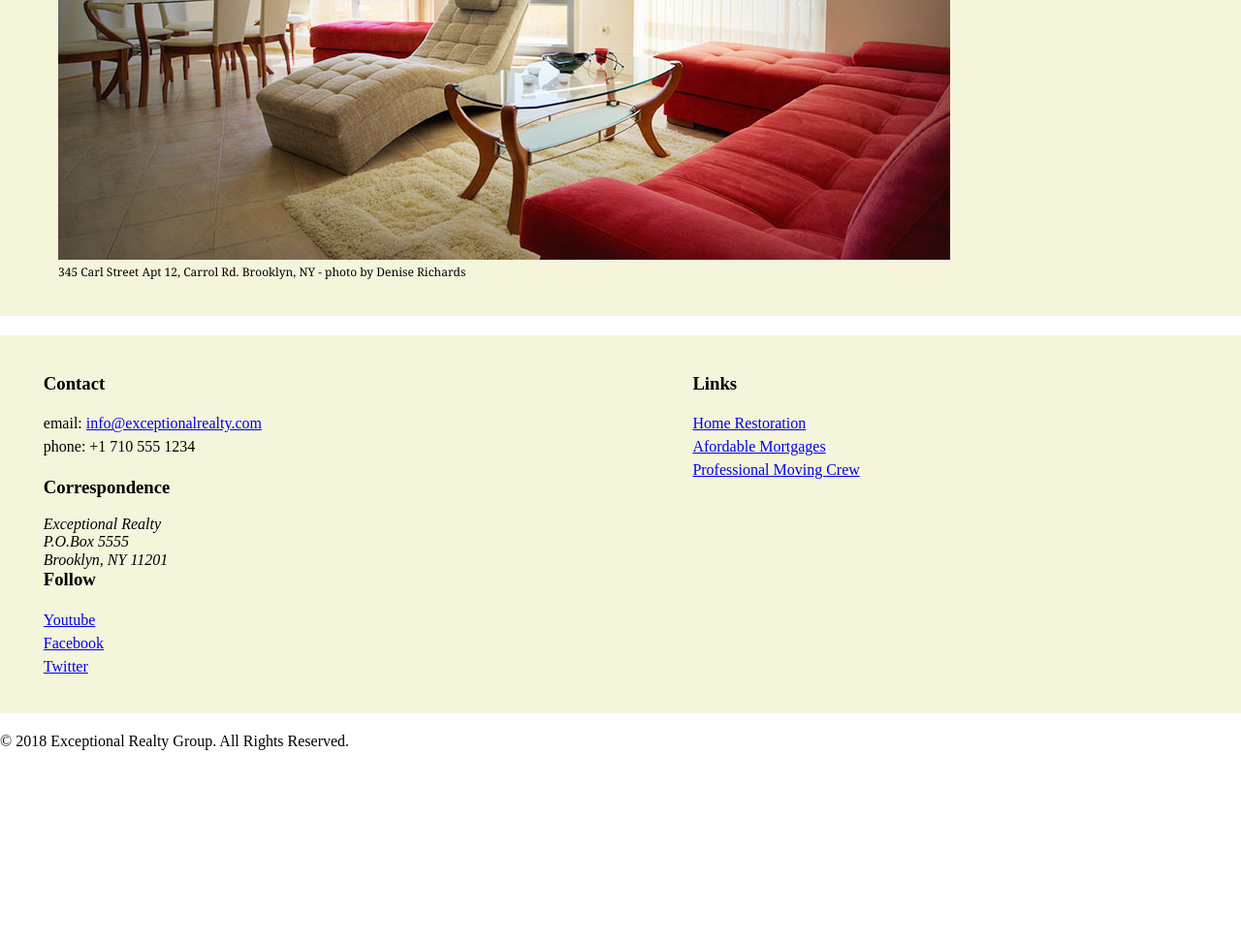
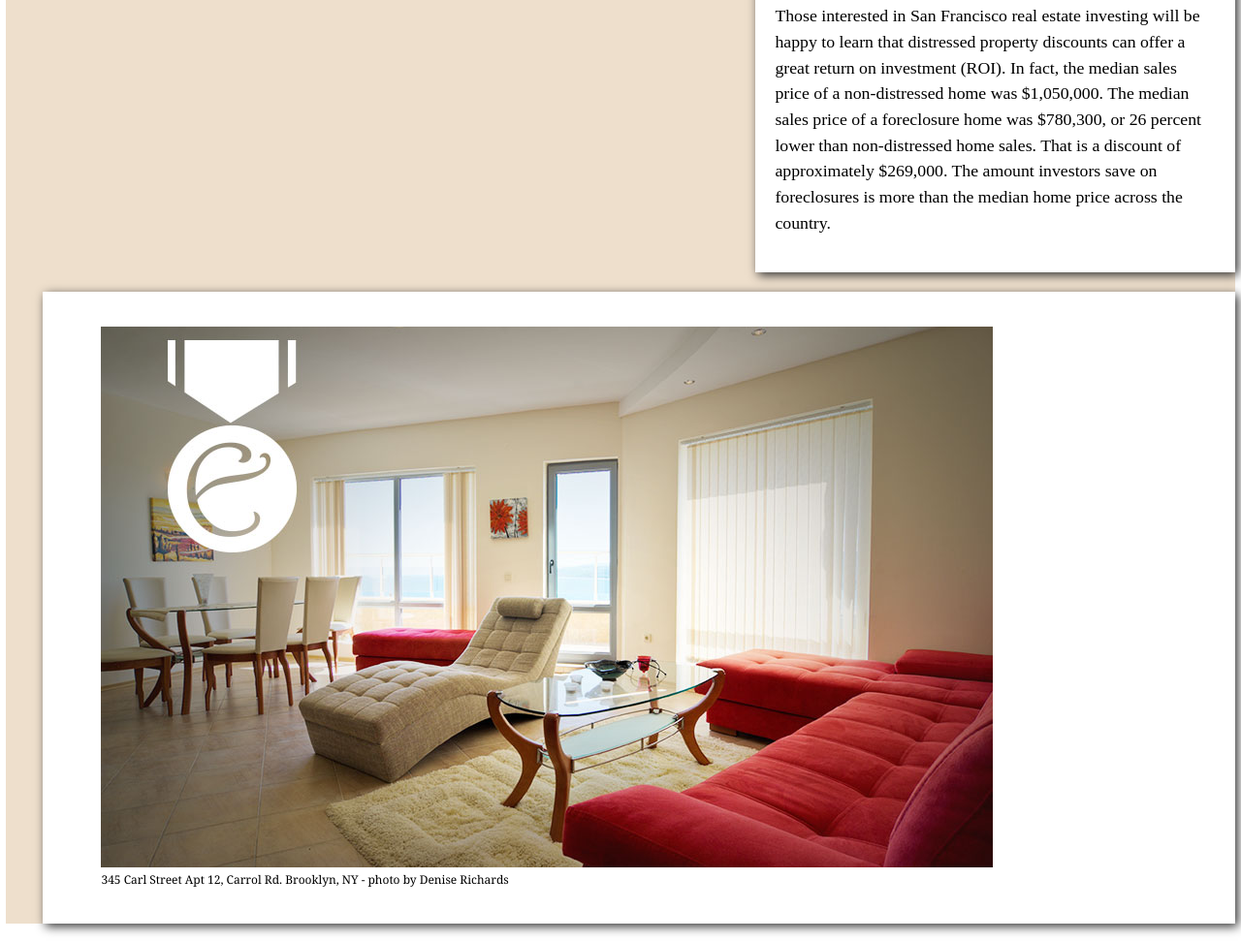
Before and after one commit to yuanxizhang/exceptional-realty, a plain HTML site: page index.html in a window 1280 px wide. Shown: the part 748-1720 px from the top of the page at 97% size. Before the commit the page ends 1522 px from the top, so only its background shows below. Drawn offline with nearby package versions, Linux system fonts and the light colour scheme.

Commit message:
Add background style

```diff
--- a/css/style2.css
+++ b/css/style2.css
@@ -43,10 +43,68 @@
 }
 
 P {
-  font-size: 1em;
+  font-size: 1.11em;
   line-height: 1.5em;
 }
 
+/* /// BACKGROUND /// */
+.wood {
+  background: url(../images/white-wood.jpeg) no-repeat center top;
+  background-size: cover;
+}
+
+
+  /* LIGHT-FADE */
+.light-fade {
+  background: #efefef; /* Old browsers */
+  background: -moz-linear-gradient(
+    top,
+    #efefef 0%,
+    #ffffff 24%,
+    #ffffff 68%,
+    #dddddd 100%
+  ); /* FF3.6+ */
+  background: -webkit-gradient(
+    linear,
+    left top,
+    left bottom,
+    color-stop(0%, #efefef),
+    color-stop(24%, #ffffff),
+    color-stop(68%, #ffffff),
+    color-stop(100%, #dddddd)
+  ); /* Chrome,Safari4+ */
+  background: -webkit-linear-gradient(
+    top,
+    #efefef 0%,
+    #ffffff 24%,
+    #ffffff 68%,
+    #dddddd 100%
+  ); /* Chrome10+,Safari5.1+ */
+  background: -o-linear-gradient(
+    top,
+    #efefef 0%,
+    #ffffff 24%,
+    #ffffff 68%,
+    #dddddd 100%
+  ); /* Opera 11.10+ */
+  background: -ms-linear-gradient(
+    top,
+    #efefef 0%,
+    #ffffff 24%,
+    #ffffff 68%,
+    #dddddd 100%
+  ); /* IE10+ */
+  background: linear-gradient(
+    to bottom,
+    #efefef 0%,
+    #ffffff 24%,
+    #ffffff 68%,
+    #dddddd 100%
+  ); /* W3C */
+  filter: progid:DXImageTransform.Microsoft.gradient(startColorstr="#efefef", endColorstr="#dddddd", GradientType=0); /* IE6-9 */
+}
+
+/* /// MEDIA /// */
 figcaption {
   Font-weight: normal;
   font-size: 0.75em;
@@ -55,33 +113,38 @@ figcaption {
   color: #000000;
 }
 
-/* /// MEDIA /// */
 img, video, audio {
   max-width: 100%;
 }
 
 /* /// LAYOUT /// */
 .wrapper {
-  width: 100%;
-  margin: auto;
-  background: beige;
+  width: 99%;
+  margin: 0 auto;
+  background: #EEDFCC;
 }
 
 .col-1 {
   float: left;
-  width: 54%;
-  background: beige;
+  width: 56%;
 }
 
 .col-2 {
   float: left;
-  width: 44%;
-  background: beige;
+  width: 39%;
 }
 
 .col-3 {
-  background: beige;
   clear: both;
+}
+
+.shadow {
+  box-shadow: 3px 3px 10px #333;
+}
+
+.border {
+  border-right: 1px, dotted, #ccc;
+  padding-right: 30px;
 }
 
 .clearfix:after {
@@ -98,7 +161,7 @@ img, video, audio {
 }
 
 .first {
-  margin-left: 0%;
+  margin-left: 3%;
 }
 
 /* /// SECTION /// */
@@ -109,6 +172,15 @@ header {
 section {
   padding: 20px;
   margin-bottom: 20px;
+  background: white;
+}
+
+footer {
+  text-align: center;
+  font-size: 0.8em;
+  padding: 10px;
+  background: #EEDFCC;
+  border-top: 1px solid #ccc;
 }
 
 * {
--- a/index.html
+++ b/index.html
@@ -34,7 +34,7 @@
 		</div>
 	</header>
 	<div class="wrapper clearfix">
-		<section id="promotional" class="col-1 first">
+		<section id="promotional" class="col-1 first shadow">
 			<div class="video-container">
 				<!-- The promo video -->
 				<figure>
@@ -52,11 +52,14 @@
 				<P>1100 West Main Avenue, Bowling Green, Kentucky</P> -->
 			</div>
 		</section>
-		<section id="news" class="col-2">
-	  	<h3>Company news</h3>
-	  	<p>This year, San Francisco readied for new condos of all stripes, from pre-sales for Mira, a 392-unit project in the Transbay district with condos under $1 million, to the high-end offerings of The Avery to even more in Pacific Heights. Already, the city’s supply of new condos is quickly dwindling as buyers snap up homes on the market.</p>
+		<section id="news" class="col-2 shadow">
+	  	<h3>Local Real Estate News</h3>
+	  	<p>The San Francisco housing market is supported by equally impressive economic fundamentals. The job sector, in particular, will continue to support healthy supply and demand for the area. At 4.4 percent, the city’s unemployment rate is well below the national average. Perhaps even more importantly, unemployment appears to be in a position to decline further in the coming year. Job growth is expected to bolster the city’s economy as well. </p>
+	  	<p>There is one factor, however, that impedes the progress of San Francisco real estate: affordability. With appreciation rates topping 10 percent over the course of a year, San Francisco is less affordable than most other housing markets. In fact, affordability is becoming an issue for owners and San Francisco real estate investors alike. The average household across the country dedicates 15.1 percent of their monthly income to mortgage payments. However, it is normal for San Francisco real estate owners to spend 22.9 percent of their income on monthly mortgage payments.</p>
+
+			<p>Those interested in San Francisco real estate investing will be happy to learn that distressed property discounts can offer a great return on investment (ROI). In fact, the median sales price of a non-distressed home was $1,050,000. The median sales price of a foreclosure home was $780,300, or 26 percent lower than non-distressed home sales. That is a discount of approximately $269,000. The amount investors save on foreclosures is more than the median home price across the country.</p>
 	  </section>
-		<section id="featured-property" class="col-3 first">
+		<section id="featured-property" class="col-3 first shadow">
 	    <figure>
 	      <img src="images/intro-pic.jpg" alt="A beautiful living room." title="Welcome to Exceptional Realty Group">
 	      <figcaption>345 Carl Street Apt 12, Carrol Rd. Brooklyn, NY - photo by Denise Richards</figcaption>
@@ -67,7 +70,7 @@
 
 	<div class="wrapper clearfix">
 	  <section id="details">
-	      <div class="col-1">
+	      <div class="col-1 border">
 	        <h3>Contact</h3>
 	        <p>
 	          email: <a href="mailto:info@exceptionalrealty.com">info@exceptionalrealty.com</a><br>
@@ -81,7 +84,7 @@
 	        </address>
 	      </div>
 
-	      <div class="col-2 first">
+	      <div class="col-2 first border">
 	        <h3>Links</h3>
 	        <p>
 	          <a href="#" target="_blank">Home Restoration</a><br>
@@ -90,7 +93,7 @@
 	        </p>
 	      </div>
 
-	      <div class="col-3 clearfix">
+	      <div class="col-3 clearfix border light-fade">
 	        <h3>Follow</h3>
 	        <p>
 	          <a href="#" target="_blank">Youtube</a><br>
```
Also changed, not shown: css/style1.css (deleted, +0 -42 lines).
